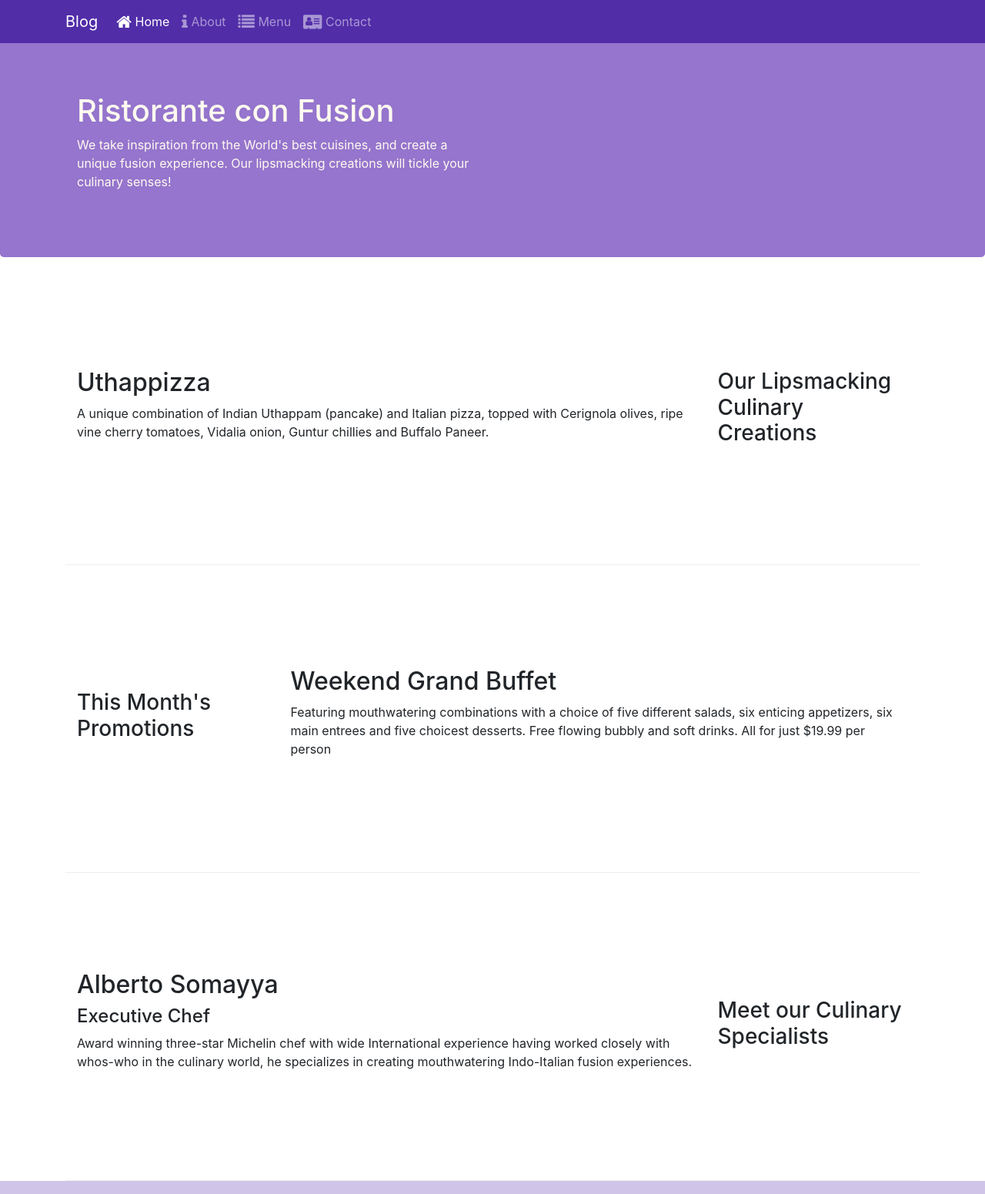
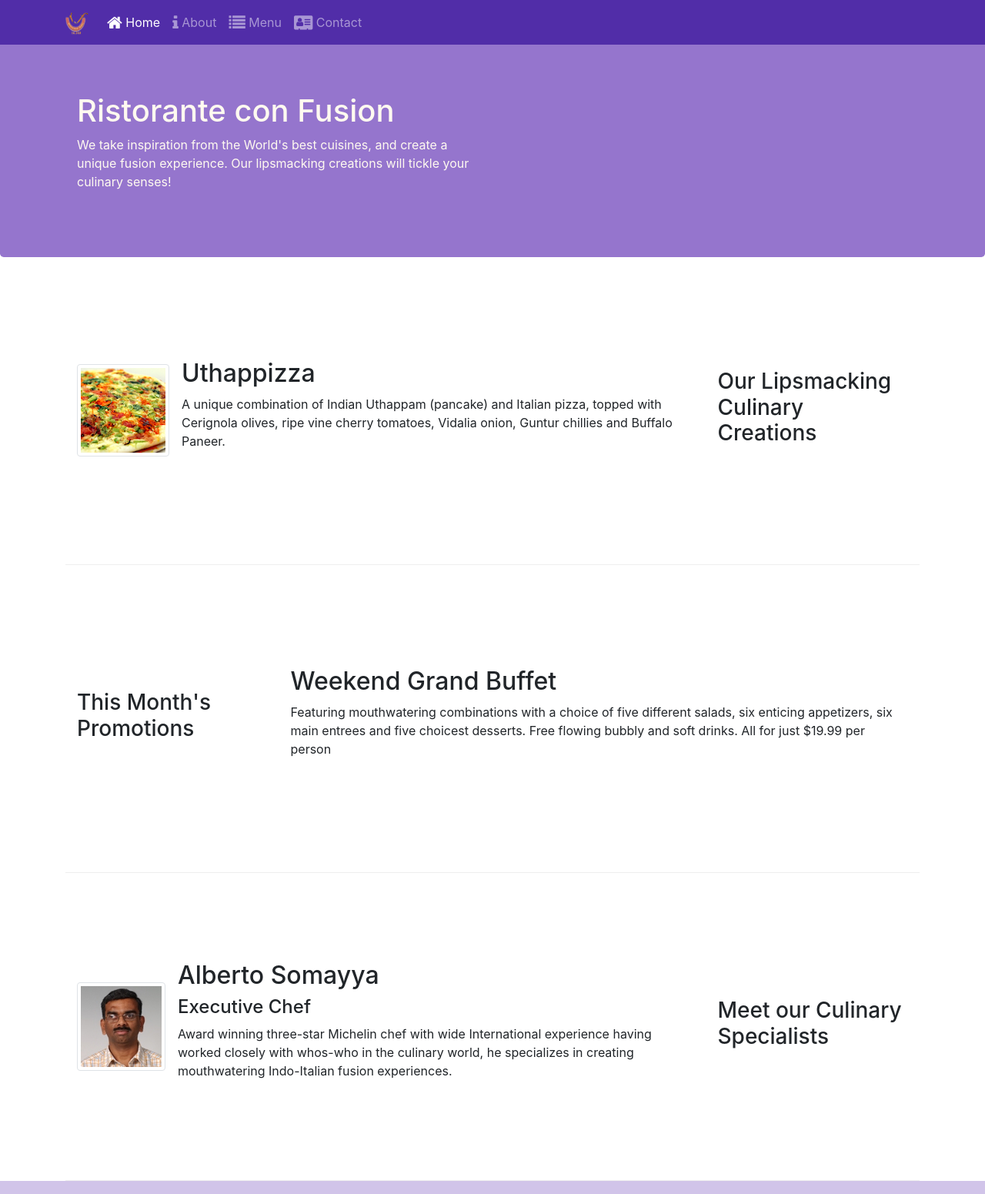
Before and after one commit to SanyaKasaudhan/Bootstrap, a website: page index.html in a window 1280 px wide. Shown: the top 1551 px of the page at 77% size. Drawn offline with nearby package versions, Linux system fonts and the light colour scheme.

Commit message:
adding image

```diff
--- a/index.html
+++ b/index.html
@@ -21,7 +21,7 @@
         <button class="navbar-toggler" type="button" data-toggle="collapse" data-target="#Navbar">
             <span class="navbar-toggler-icon" id="Navbar"></span>
         </button>
-        <a class="navbar-brand" href="#">Blog</a>
+        <a class="navbar-brand" href="#"><img src="img/logo.png" height="30" width="30"></a>
         <div class="collapse navbar-collapse" id="Navbar">
         <ul class="navbar-nav mr-auto">
             <li class="nav-item active"><a class="nav-link" href="#"><span class="fa fa-home fa-lg"></span> Home</a></li>
@@ -51,8 +51,17 @@
                 <h3>Our Lipsmacking Culinary Creations</h3>
             </div>
             <div class="col col-sm order-sm-first col-md">
-                <h2>Uthappizza</h2>
-                <p>A unique combination of Indian Uthappam (pancake) and Italian pizza, topped with Cerignola olives, ripe vine cherry tomatoes, Vidalia onion, Guntur chillies and Buffalo Paneer.</p>
+                <div class="media">
+                    <img class="d-flex mr-3 img-thumbnail align-self-center"
+                            src="img/uthappizza.png" alt="Uthappizza">
+                    <div class="media-body">
+                        <h2 class="mt-0">Uthappizza</h2>
+                        <p class="d-none d-sm-block">A unique combination of Indian Uthappam (pancake) and
+                            Italian pizza, topped with Cerignola olives, ripe vine
+                            cherry tomatoes, Vidalia onion, Guntur chillies and
+                            Buffalo Paneer.</p>
+                    </div>
+                </div>
             </div>
         </div>
 
@@ -72,9 +81,19 @@
                 <h3>Meet our Culinary Specialists</h3>
             </div>
             <div class="col col-sm order-sm-first col-md">
-                <h2>Alberto Somayya</h2>
-                <h4>Executive Chef</h4>
-                <p>Award winning three-star Michelin chef with wide International experience having worked closely with whos-who in the culinary world, he specializes in creating mouthwatering Indo-Italian fusion experiences. </p>
+                <div class="media">
+                    <img class="d-flex mr-3 img-thumbnail align-self-center"
+                            src="img/alberto.png" alt="Alberto Somayya">
+                    <div class="media-body">
+                        <h2 class="mt-0">Alberto Somayya</h2>
+                        <h4>Executive Chef</h4>
+                        <p class="d-none d-sm-block">Award winning three-star Michelin chef with wide
+                            International experience having worked closely with
+                            whos-who in the culinary world, he specializes in
+                            creating mouthwatering Indo-Italian fusion experiences.
+                            </p>
+                    </div>
+                </div>
             </div>
         </div>
     </div>
```
Also changed, not shown: aboutus.html (+3 -2 lines), contactus.html (+1 -1 lines), img/alberto.png (added), img/buffet.png (added), img/logo.png (added), img/uthappizza.png (added).
